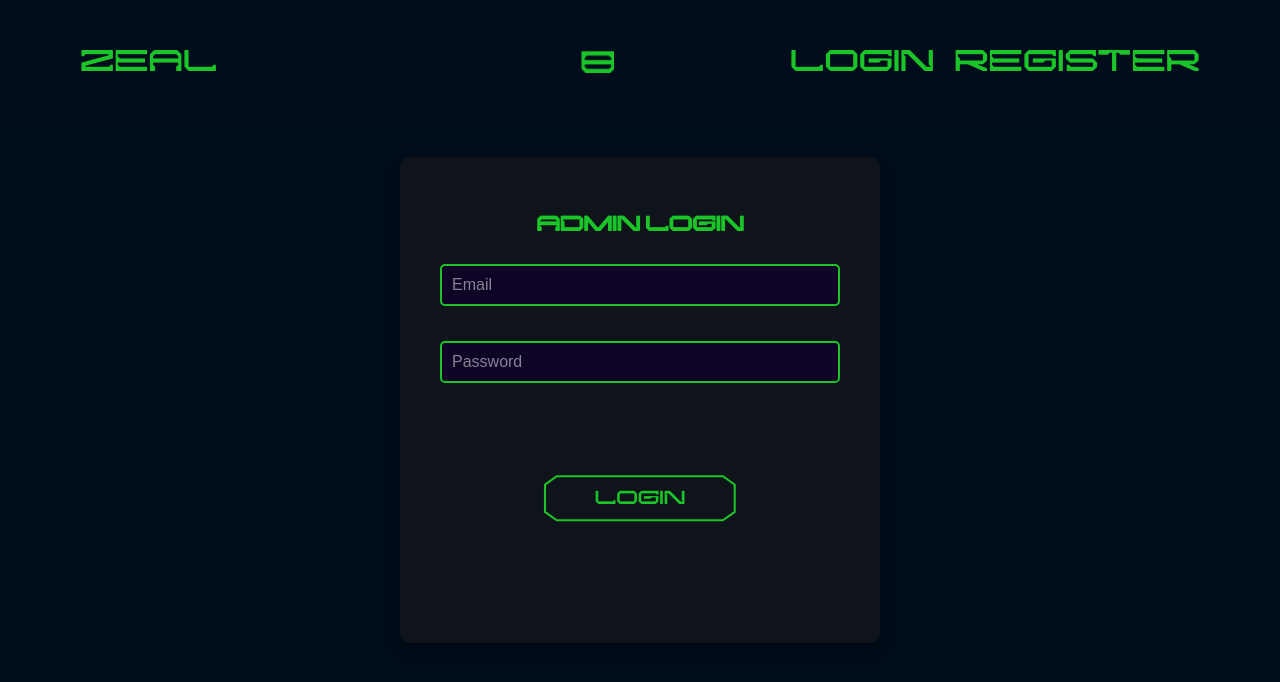
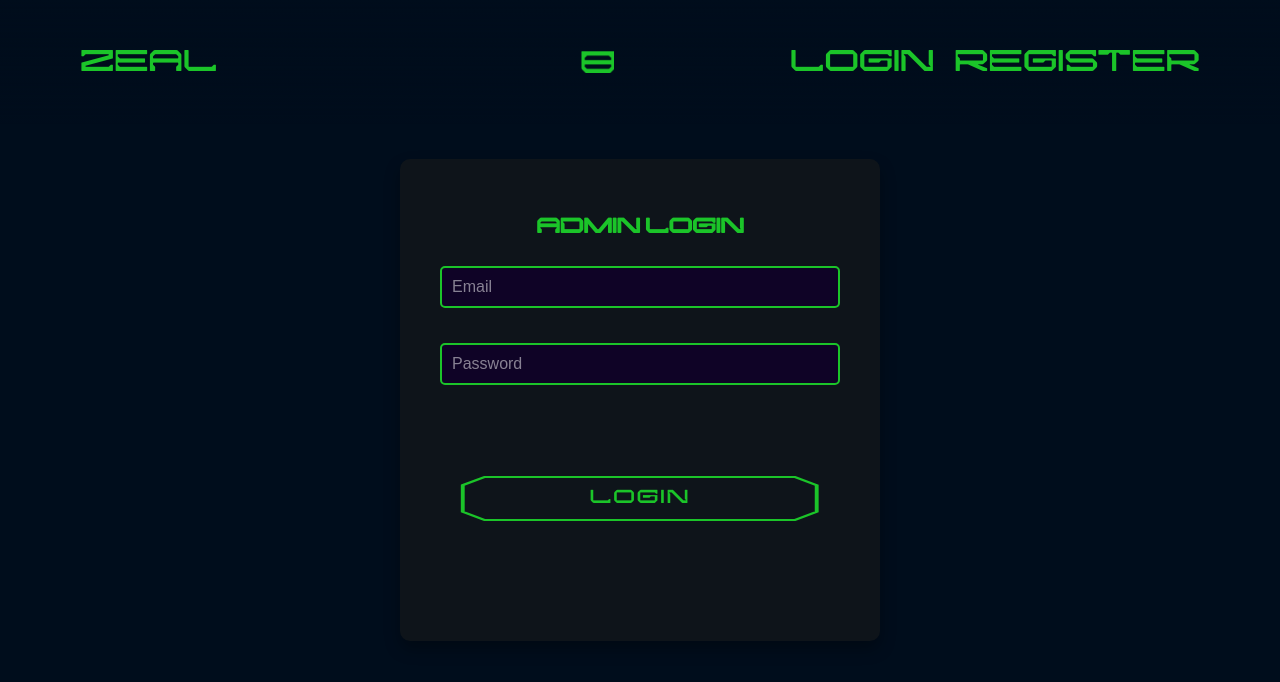
Before and after one commit to sabri-manai/zealfc-frontend-admin, a React (Create React App) app: page /login in a window 1280 px wide. Shown: the top 682 px of the page. Built offline with nearby package versions, Linux system fonts and the light colour scheme.

Commit message:
navbar username and button fixes

```diff
--- a/src/components/Button/Button.css
+++ b/src/components/Button/Button.css
@@ -1,72 +1,92 @@
 .button-container {
     position: relative;
-    width: 300px; /* Matches the SVG width */
-    height: 170px; /* Matches the SVG height */
-    display: flex;
-    align-items: center; /* Centers the text vertically */
-    justify-content: center; /* Centers the text horizontally */
+    display: inline-block;
     cursor: pointer;
-    margin-bottom: 20px; /* Space between buttons */
-    transition: all 0.1s ease-in-out; /* Smooth transition for click effect */
+    margin-bottom: 20px;
+    transition: all 0.1s ease-in-out;
+    box-sizing: border-box;
+    padding: 0; /* Adjust padding as needed */
 }
 
-.button-polygon {
+.svg-container {
     position: absolute;
     top: 0;
     left: 0;
     width: 100%;
     height: 100%;
-    z-index: 0; /* Ensure the polygon stays behind the text */
+}
+
+.button-polygon {
+    width: 100%;
+    height: 100%;
 }
 
 .button-text {
-    color: #1bc429; /* Green text */
-    font-family: 'Nyxerin', sans-serif; /* Apply Nyxerin font */
-    font-size: 22px; /* Adjusted font size for better fit */
-    letter-spacing: 0px; /* Adjusted letter spacing for better alignment */
+    color: #1bc429;
+    font-family: 'Nyxerin', sans-serif;
+    font-size: 22px;
+    letter-spacing: 2px;
     font-weight: 400;
     text-align: center;
-    margin-top: 3px; /* Small adjustment to nudge text down */
-    white-space: nowrap; /* Prevent text wrapping */
-    line-height: 1; /* Ensure text is vertically centered */
-    padding: 0; /* Remove padding to prevent offsetting */
-    z-index: 1; /* Ensure the text is above the polygon */
-    box-sizing: border-box; /* Include padding in the element's width */
+    margin: 70px 35px;
+    white-space: normal; /* Allow text to wrap */
+    line-height: 1.2;
+    padding: 0;
+    z-index: 1;
+    box-sizing: border-box;
 }
 
 /* Default State */
 .button-container.default .button-polygon path {
-    stroke: #1bc429; /* Green border */
-    fill: transparent; /* No fill by default */
+    stroke: #1bc429;
+    fill: transparent;
 }
 
 /* Hover State */
 .button-container:hover .button-polygon path {
-    stroke: #0F6216; /* Change border color on hover */
-    fill: #0F6216; /* No fill on hover */
-
+    stroke: #0F6216;
+    fill: #0F6216;
 }
 
 .button-container:hover .button-text {
-    color: #0f0326; /* Change text color on hover */
+    color: #0f0326;
 }
 
-/* Active State (when clicked or selected) */
+/* Active State */
 .button-container.active .button-polygon path {
-    stroke: #1bc429; /* Darken border color */
-    fill: #1bc429; /* Fill the button with green when clicked or selected */
+    stroke: #1bc429;
+    fill: #1bc429;
 }
 
 .button-container.active .button-text {
-    color: #0f0326; /* Change text color to dark */
+    color: #0f0326;
 }
 
-/* Inactive State (when a filter is deselected or default) */
+/* Inactive State */
 .button-container.inactive .button-polygon path {
-    stroke: #1bc429; /* Retain the border color */
-    fill: transparent; /* No fill for inactive state */
+    stroke: #1bc429;
+    fill: transparent;
 }
 
 .button-container.inactive .button-text {
-    color: #1bc429; /* Default green text for inactive state */
+    color: #1bc429;
 }
+
+/* Media Queries */
+@media screen and (max-width: 768px) {
+    .button-container {
+        padding: 10px 20px;
+    }
+    .button-text {
+        font-size: 18px;
+    }
+}
+
+@media screen and (max-width: 480px) {
+    .button-container {
+        padding: 5px 10px;
+    }
+    .button-text {
+        font-size: 16px;
+    }
+}
--- a/src/components/Button/Button.js
+++ b/src/components/Button/Button.js
@@ -1,13 +1,30 @@
 import React from 'react';
 import './Button.css';
 
-function Button({ text, onClick, styleType = 'default' }) {
+function Button({ text, onClick, styleType = 'default', onMouseEnter, onMouseLeave }) {
     return (
-        <div className={`button-container ${styleType}`} onClick={onClick}>
-            <svg className="button-polygon" width="309" height="245" viewBox="0 0 309 245" fill="none" xmlns="http://www.w3.org/2000/svg">
-                <path d="M17.578 103.297L34.5048 91.1772L274.075 91.1772L291.001 103.297L291.001 142.481L274.075 154.601L34.5048 154.601L17.578 142.481L17.578 103.297Z"
-                      stroke="currentColor" strokeWidth="3" />
-            </svg>
+        <div
+            className={`button-container ${styleType}`}
+            onClick={onClick}
+            onMouseEnter={onMouseEnter}
+            onMouseLeave={onMouseLeave}
+        >
+            <div className="svg-container">
+                <svg
+                    className="button-polygon"
+                    width="100%"
+                    height="100%"
+                    viewBox="0 0 309 245"
+                    preserveAspectRatio="none"
+                    xmlns="http://www.w3.org/2000/svg"
+                >
+                    <path
+                        d="M17.578 103.297L34.5048 91.1772L274.075 91.1772L291.001 103.297L291.001 142.481L274.075 154.601L34.5048 154.601L17.578 142.481L17.578 103.297Z"
+                        stroke="currentColor"
+                        strokeWidth="3"
+                    />
+                </svg>
+            </div>
             <span className="button-text">{text}</span>
         </div>
     );
--- a/src/components/Navbar/Navbar.js
+++ b/src/components/Navbar/Navbar.js
@@ -3,12 +3,11 @@ import { Link, useNavigate } from "react-router-dom";
 import "./Navbar.css";
 
 import icon from "../../assets/icons/icon.png";
-import line from "../../assets/images/line.png"; // Make sure to adjust the path
+import line from "../../assets/images/line.png"; // Adjust the path if necessary
 
 function Navbar({ isAuthenticated, handleLogout }) {
   const [isExpanded, setIsExpanded] = useState(false);
   const [userData, setUserData] = useState(null);
-  const [loading, setLoading] = useState(true);
   const [error, setError] = useState(null);
 
   const navigate = useNavigate();
@@ -35,44 +34,107 @@ function Navbar({ isAuthenticated, handleLogout }) {
     }
   };
 
+  // Function to refresh tokens
+  const refreshTokens = async () => {
+    const refreshToken = localStorage.getItem("refreshToken");
+    if (!refreshToken) {
+      return false;
+    }
+
+    try {
+      const response = await fetch(`${process.env.REACT_APP_API_URL}/auth/refresh-token`, {
+        method: "POST",
+        headers: {
+          "Content-Type": "application/json",
+        },
+        body: JSON.stringify({ refreshToken }),
+      });
+
+      if (!response.ok) {
+        return false;
+      }
+
+      const data = await response.json();
+      localStorage.setItem("idToken", data.idToken);
+      localStorage.setItem("refreshToken", data.refreshToken);
+      return true;
+    } catch (err) {
+      console.error("Failed to refresh tokens:", err);
+      return false;
+    }
+  };
+
+  // Function to handle logout
+  const handleLogoutClick = () => {
+    handleLogout(); // Assuming this function clears tokens and authentication state
+    navigate("/login");
+  };
+
   useEffect(() => {
     const fetchUserData = async () => {
-      const idToken = localStorage.getItem("idToken");
+      let idToken = localStorage.getItem("idToken");
       if (!idToken) {
         setError("No token found, please log in.");
-        setLoading(false);
         return;
       }
 
       try {
-        const response = await fetch(`${process.env.REACT_APP_API_URL}/adminProfile/admin-profile`, { // Ensure this matches the route on the server
+        const response = await fetch(
+          `${process.env.REACT_APP_API_URL}/adminProfile/admin-profile`,
+          {
             method: "GET",
             headers: {
-            Authorization: `Bearer ${idToken}`, // Ensure token is correctly formatted
+              Authorization: `Bearer ${idToken}`,
               "Content-Type": "application/json",
             },
-        });
+          }
+        );
 
-        if (!response.ok) {
-          throw new Error("Failed to fetch user data");
+        if (response.status === 401) {
+          const tokenRefreshed = await refreshTokens();
+          if (tokenRefreshed) {
+            // Retry fetching user data with the new token
+            idToken = localStorage.getItem("idToken");
+            const retryResponse = await fetch(
+              `${process.env.REACT_APP_API_URL}/adminProfile/admin-profile`,
+              {
+                method: "GET",
+                headers: {
+                  Authorization: `Bearer ${idToken}`,
+                  "Content-Type": "application/json",
+                },
+              }
+            );
+
+            if (!retryResponse.ok) {
+              throw new Error("Failed to fetch user data after token refresh");
             }
 
+            const data = await retryResponse.json();
+            setUserData(data);
+          } else {
+            handleLogoutClick();
+          }
+        } else if (!response.ok) {
+          throw new Error("Failed to fetch user data");
+        } else {
           const data = await response.json();
           setUserData(data);
+        }
       } catch (err) {
         setError(err.message);
-      } finally {
-        setLoading(false);
       }
     };
 
+    if (isAuthenticated) {
       fetchUserData();
+    }
 
     document.addEventListener("mousedown", handleClickOutside);
     return () => {
       document.removeEventListener("mousedown", handleClickOutside);
     };
-  }, []);
+  }, [isAuthenticated, navigate]); // Added 'navigate' to the dependency array
 
   return (
     <>
@@ -97,7 +159,7 @@ function Navbar({ isAuthenticated, handleLogout }) {
             {isAuthenticated ? (
               <>
                 <div className="nav-item" onClick={() => navigate("/profile")}>
-                  {userData ? userData.first_name : "User"}
+                  {userData ? userData.first_name : "Loading..."}
                 </div>
               </>
             ) : (
@@ -142,7 +204,7 @@ function Navbar({ isAuthenticated, handleLogout }) {
               <>
                 <div
                   className="dropdown-item"
-                  onClick={() => handleItemClick("/create-game")} // New link for CreateGame
+                  onClick={() => handleItemClick("/create-game")}
                 >
                   CREATE GAME
                 </div>
@@ -152,7 +214,7 @@ function Navbar({ isAuthenticated, handleLogout }) {
                 >
                   PROFILE
                 </div>
-                <div className="dropdown-item" onClick={handleLogout}>
+                <div className="dropdown-item" onClick={handleLogoutClick}>
                   LOG OUT
                 </div>
               </>
```
Lines whose indentation alone changed are shown as unchanged.
